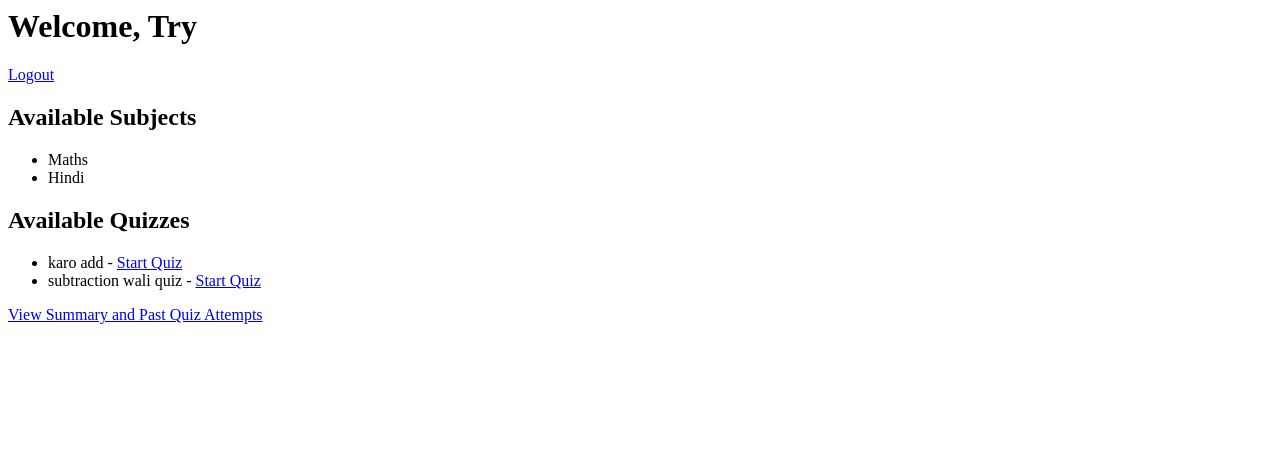
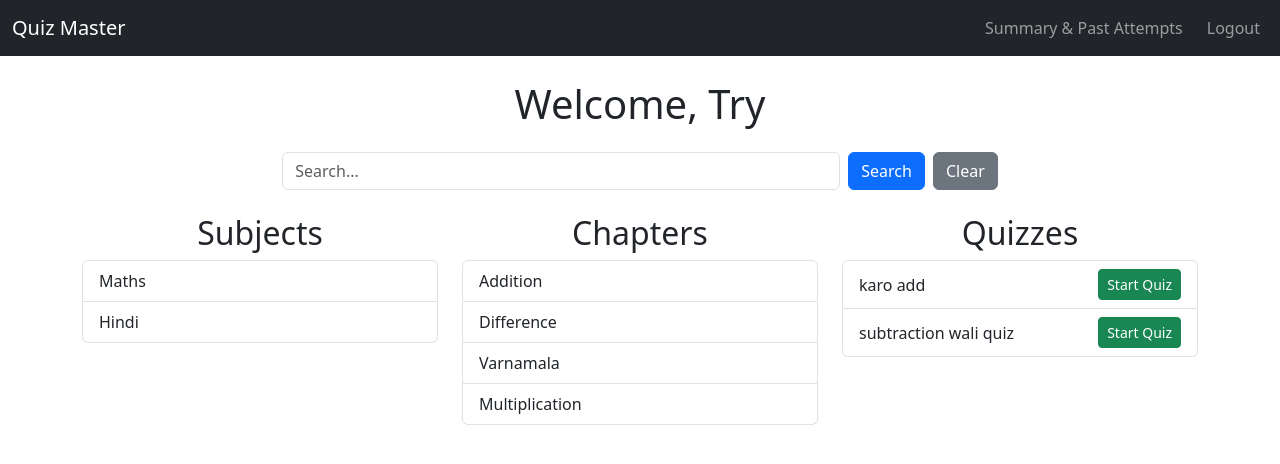
Before and after one commit to aaditeeiche/quiz-master-isl, a Flask app: page /user_dashboard in a window 1280 px wide. Shown: the top 464 px of the page. Run offline with Flask 3, Linux system fonts and the light colour scheme; a user stored in the database is signed in.

Commit message:
Added search functionality for Admin and Users

```diff
--- a/app.py
+++ b/app.py
@@ -29,6 +29,39 @@ def admin_dashboard():
     subjects = Subject.query.all()
     chapters = Chapter.query.all()
     quizzes = Quiz.query.all()
+
+    # Admin Search functionality
+    search_query = request.args.get('search_query', '').strip()
+
+    # Perform search if query is present
+    if search_query:
+        users = User.query.filter(
+            (User.username.ilike(f"%{search_query}%")) |
+            (User.full_name.ilike(f"%{search_query}%")) |
+            (User.qualification.ilike(f"%{search_query}%"))
+        ).all()
+
+        subjects = Subject.query.filter(Subject.name.ilike(f"%{search_query}%")).all()
+
+        chapters = Chapter.query.join(Subject).filter(
+            (Chapter.name.ilike(f"%{search_query}%")) |
+            (Subject.name.ilike(f"%{search_query}%"))
+        ).all()
+
+        quizzes = Quiz.query.join(Chapter).filter(
+            (Chapter.name.ilike(f"%{search_query}%")) |
+            (Quiz.remarks.ilike(f"%{search_query}%"))
+        ).all()
+
+        # Hide sections without results
+        show_users = bool(users)
+        show_subjects = bool(subjects)
+        show_chapters = bool(chapters)
+        show_quizzes = bool(quizzes)
+
+    else:
+        # Show all sections when no search is performed
+        show_users = show_subjects = show_quizzes = show_chapters = True
 
     if request.method == 'POST':
         action = request.form.get('action')
@@ -150,7 +183,8 @@ def admin_dashboard():
 
         return redirect(url_for('admin_dashboard'))
 
-    return render_template('admin_dashboard.html', users=users, subjects=subjects, chapters=chapters, quizzes=quizzes)
+    return render_template('admin_dashboard.html', users=users, subjects=subjects, chapters=chapters, quizzes=quizzes, search_query=search_query, show_users=show_users, show_subjects=show_subjects, show_chapters = show_chapters, show_quizzes=show_quizzes
+    )
 
 @app.route('/user_dashboard')
 def user_dashboard():
@@ -161,10 +195,25 @@ def user_dashboard():
     if not user:
         return redirect(url_for('login'))  # Safety check: user must exist
 
-    subjects = Subject.query.all()  # Get all subjects
-    quizzes = Quiz.query.all()  # Get all quizzes
+    # Retrieve search query
+    search_query = request.args.get('search_query', '').strip()
 
-    return render_template('user_dashboard.html', user=user, subjects=subjects, quizzes=quizzes)
+    # Perform search if query is present
+    if search_query:
+        subjects = Subject.query.filter(Subject.name.ilike(f"%{search_query}%")).all()
+        chapters = Chapter.query.filter(Chapter.name.ilike(f"%{search_query}%")).all()
+        quizzes = Quiz.query.filter(Quiz.remarks.ilike(f"%{search_query}%")).all()
+    else:
+        # Show all subjects and quizzes if no search query
+        subjects = Subject.query.all()
+        chapters = Chapter.query.all()
+        quizzes = Quiz.query.all()
+
+    show_subjects = bool(subjects)
+    show_chapters = bool(chapters)
+    show_quizzes = bool(quizzes)
+
+    return render_template('user_dashboard.html', user=user, chapters=chapters, subjects=subjects, quizzes=quizzes, show_subjects=show_subjects, show_chapters=show_chapters, show_quizzes=show_quizzes)
 
 
 @app.route('/manage_questions', methods=['GET', 'POST'])
@@ -420,67 +469,6 @@ def submit_quiz():
 
     return redirect(url_for('quiz_feedback', quiz_id=quiz_id, score=score))
 
-# @app.route('/quiz_summary')
-# def quiz_summary():
-#     if 'user_id' not in session:
-#         flash("Please log in to view your quiz summary.", "error")
-#         return redirect(url_for('login'))
-
-#     user_id = session['user_id']
-
-#     # Fetch past quiz attempts with subject, chapter, avg_score, and top_score
-#     past_attempts = (
-#         db.session.query(
-#             QuizScore,
-#             Quiz,
-#             Chapter,
-#             Subject,
-#             db.func.avg(QuizScore.score).over(partition_by=QuizScore.quiz_id).label("avg_score"),
-#             db.func.max(QuizScore.score).over(partition_by=QuizScore.quiz_id).label("top_score")
-#         )
-#         .join(Quiz, QuizScore.quiz_id == Quiz.id)
-#         .join(Chapter, Quiz.chapter_id == Chapter.id)
-#         .join(Subject, Chapter.subject_id == Subject.id)
-#         .filter(QuizScore.user_id == user_id)
-#         .order_by(QuizScore.timestamp.desc())
-#         .all()
-#     )
-
-#     # Compute both user's total score and overall total score per subject
-#     subject_scores_query = (
-#         db.session.query(
-#             Subject.name.label('subject_name'),
-#             db.func.sum(QuizScore.score).filter(QuizScore.user_id == user_id).label('user_total_score'),
-#             db.func.sum(QuizScore.total_questions).filter(QuizScore.user_id == user_id).label('user_total_possible_score'),
-#             db.func.sum(QuizScore.score).label('overall_total_score'),
-#             db.func.sum(QuizScore.total_questions).label('overall_total_possible_score')
-#         )
-#         .join(Quiz, QuizScore.quiz_id == Quiz.id)
-#         .join(Chapter, Quiz.chapter_id == Chapter.id)
-#         .join(Subject, Chapter.subject_id == Subject.id)
-#         .group_by(Subject.name)
-#         .all()
-#     )
-
-#     # Compute pass/fail for each subject
-#     subject_scores = []
-#     for subject_name, user_total_score, user_total_possible_score, overall_total_score, overall_total_possible_score in subject_scores_query:
-#         user_percentage = (user_total_score / user_total_possible_score) * 100 if user_total_possible_score > 0 else 0
-#         pass_fail = "Pass" if user_percentage >= 40 else "Fail"
-#         subject_scores.append((subject_name, user_total_score, user_total_possible_score, overall_total_score, overall_total_possible_score, pass_fail))
-
-#     # Calculate overall pass/fail status
-#     total_attempts = len(past_attempts)
-#     passed_attempts = sum(1 for attempt in past_attempts if (attempt[0].score / attempt[0].total_questions) * 100 >= 40)
-#     overall_pass_status = "Pass" if passed_attempts / total_attempts >= 0.5 else "Fail" if total_attempts > 0 else "N/A"
-
-#     return render_template(
-#         'quiz_summary.html',
-#         past_attempts=past_attempts,
-#         subject_scores=subject_scores,
-#         overall_pass_status=overall_pass_status
-#     )
-
 @app.route('/quiz_summary')
 def quiz_summary():
     if 'user_id' not in session:
--- a/templates/user_dashboard.html
+++ b/templates/user_dashboard.html
@@ -1,22 +1,91 @@
-{% include 'toastr.html' %}
-<h1>Welcome, {{ user.full_name }}</h1>
-<a href="{{ url_for('auth.logout') }}">Logout</a>
+<!DOCTYPE html>
+<html lang="en">
+<head>
+    <meta charset="UTF-8">
+    <meta name="viewport" content="width=device-width, initial-scale=1">
+    <title>User Dashboard</title>
+    <!-- Bootstrap CSS -->
+    <link href="https://cdn.jsdelivr.net/npm/bootstrap@5.3.0/dist/css/bootstrap.min.css" rel="stylesheet">
+</head>
+<body>
 
-<h2>Available Subjects</h2>
-<ul>
-    {% for subject in subjects %}
-        <li>{{ subject.name }}</li>
-    {% endfor %}
-</ul>
+    <!-- Navigation Bar -->
+    <nav class="navbar navbar-expand-lg navbar-dark bg-dark">
+        <div class="container-fluid">
+            <a class="navbar-brand" href="#">Quiz Master</a>
+            <div class="collapse navbar-collapse">
+                <ul class="navbar-nav ms-auto">
+                    <li class="nav-item">
+                        <a class="nav-link btn btn-outline-info me-2" href="{{ url_for('quiz_summary') }}">Summary & Past Attempts</a>
+                    </li>
+                    <li class="nav-item">
+                        <a class="nav-link btn btn-outline-danger" href="{{ url_for('auth.logout') }}">Logout</a>
+                    </li>
+                </ul>
+            </div>
+        </div>
+    </nav>
 
-<h2>Available Quizzes</h2>
-<ul>
-    {% for quiz in quizzes %}
-    <!-- TODO: Change this to attempt question.html -->
-        <li>{{ quiz.remarks }} - <a href="{{ url_for('attempt_quiz', quiz_id=quiz.id) }}">Start Quiz</a></li>
-        <td></td>
+    <div class="container mt-4">
+        <h1 class="text-center">Welcome, {{ user.full_name }}</h1>
 
-    {% endfor %}
-</ul>
+        <!-- Search Bar -->
+        <form method="GET" action="{{ url_for('user_dashboard') }}" class="d-flex justify-content-center my-4">
+            <input type="text" name="search_query" class="form-control w-50 me-2" placeholder="Search..." value="{{ search_query }}">
+            <button type="submit" class="btn btn-primary">Search</button>
+            <a href="{{ url_for('user_dashboard') }}" class="btn btn-secondary ms-2">Clear</a>
+        </form>
 
-<a href="{{ url_for('quiz_summary') }}" class="btn btn-primary">View Summary and Past Quiz Attempts</a>
+        <!-- Three-Column Layout -->
+        <div class="row">
+            <!-- Subjects Column -->
+            <div class="col-md-4">
+                <h2 class="text-center">Subjects</h2>
+                {% if show_subjects %}
+                <ul class="list-group">
+                    {% for subject in subjects %}
+                        <li class="list-group-item">{{ subject.name }}</li>
+                    {% endfor %}
+                </ul>
+                {% else %}
+                <p class="text-muted text-center">No subjects found.</p>
+                {% endif %}
+            </div>
+
+            <!-- Chapters Column -->
+            <div class="col-md-4">
+                <h2 class="text-center">Chapters</h2>
+                {% if show_chapters %}
+                <ul class="list-group">
+                    {% for chapter in chapters %}
+                        <li class="list-group-item">{{ chapter.name }}</li>
+                    {% endfor %}
+                </ul>
+                {% else %}
+                <p class="text-muted text-center">No chapters found.</p>
+                {% endif %}
+            </div>
+
+            <!-- Quizzes Column -->
+            <div class="col-md-4">
+                <h2 class="text-center">Quizzes</h2>
+                {% if show_quizzes %}
+                <ul class="list-group">
+                    {% for quiz in quizzes %}
+                        <li class="list-group-item d-flex justify-content-between align-items-center">
+                            {{ quiz.remarks }}
+                            <a href="{{ url_for('attempt_quiz', quiz_id=quiz.id) }}" class="btn btn-success btn-sm">Start Quiz</a>
+                        </li>
+                    {% endfor %}
+                </ul>
+                {% else %}
+                <p class="text-muted text-center">No quizzes found.</p>
+                {% endif %}
+            </div>
+        </div>
+    </div>
+
+    <!-- Bootstrap JS (optional for dropdowns, modals, etc.) -->
+    <script src="https://cdn.jsdelivr.net/npm/bootstrap@5.3.0/dist/js/bootstrap.bundle.min.js"></script>
+</body>
+</html>
```
Also changed, not shown: templates/admin_dashboard.html (+59 -8 lines), instance/quiz_master.db.
